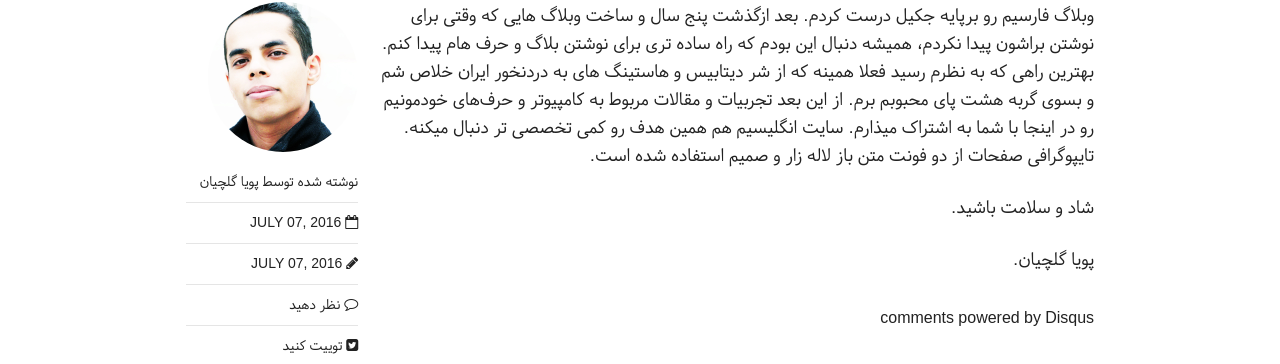
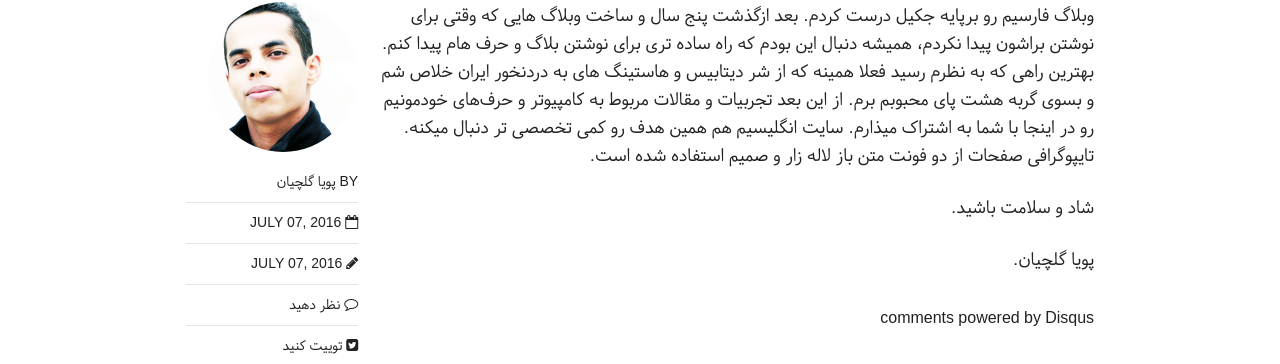
Before and after one commit to pooya-golchian/farsi, a Jekyll site: the page built from _posts/blog/2016-07-07-hello-world.md, in a window 1280 px wide. Shown: the part 491-855 px from the top of the page. Built offline with Jekyll 4.4.1, drawn with Linux system fonts in a browser that asks for light colours; nearby versions of some CDN libraries; some web fonts are replaced; comment, search, counter and statistics services are not loaded.

Commit message:
change layout to old version

```diff
--- a/_layouts/post.html
+++ b/_layouts/post.html
@@ -34,7 +34,7 @@
         {% elsif author.avatar %}
           <img src="{{ site.url }}/images/{{ author.avatar }}" class="bio-photo" alt="{{ author.name }} bio photo"></a>
         {% endif %}
-        <span class="author vcard">نوشته شده توسط <span class="fn">{{ author.name }}</span></span>
+        <span class="author vcard">By <span class="fn">{{ author.name }}</span></span>
         <span class="entry-date date published"><time datetime="{{ page.date | date_to_xmlschema }}"><i class="fa fa-calendar-o"></i> {{ page.date | date: "%B %d, %Y" }}</time></span>
         {% if page.modified %}<span class="entry-date date modified"><time datetime="{{ page.modified }}"><i class="fa fa-pencil"></i> {{ page.modified | date: "%B %d, %Y" }}</time></span>{% endif %}
         {% if (site.owner.disqus-shortname and page.comments) or site.comments %}<span class="entry-comments"><i class="fa fa-comment-o"></i> <a href="#disqus_thread">نظر دهید</a></span>{% endif %}
@@ -51,10 +51,10 @@
     </div><!-- /.entry-wrapper -->
     <nav class="pagination" role="navigation">
       {% if page.previous %}
-        <a href="{{ site.url }}{{ page.previous.url }}" class="btn" title="{{ page.previous.title }}">قبلی</a>
+        <a href="{{ site.url }}{{ page.previous.url }}" class="btn" title="{{ page.previous.title }}">Previous</a>
       {% endif %}
       {% if page.next %}
-        <a href="{{ site.url }}{{ page.next.url }}" class="btn" title="{{ page.next.title }}">بعدی</a>
+        <a href="{{ site.url }}{{ page.next.url }}" class="btn" title="{{ page.next.title }}">Next</a>
       {% endif %}
     </nav><!-- /.pagination -->
   </article>
```
